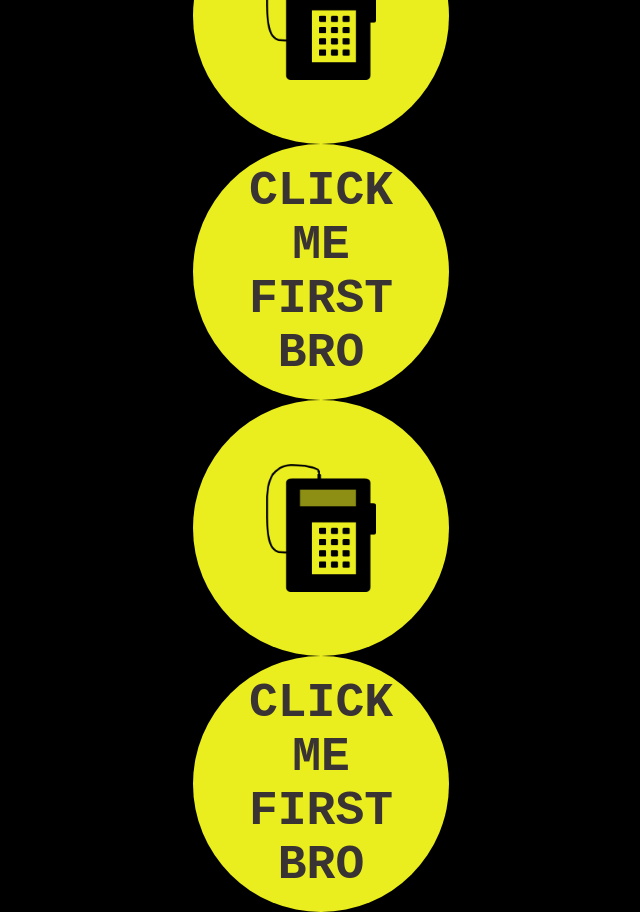
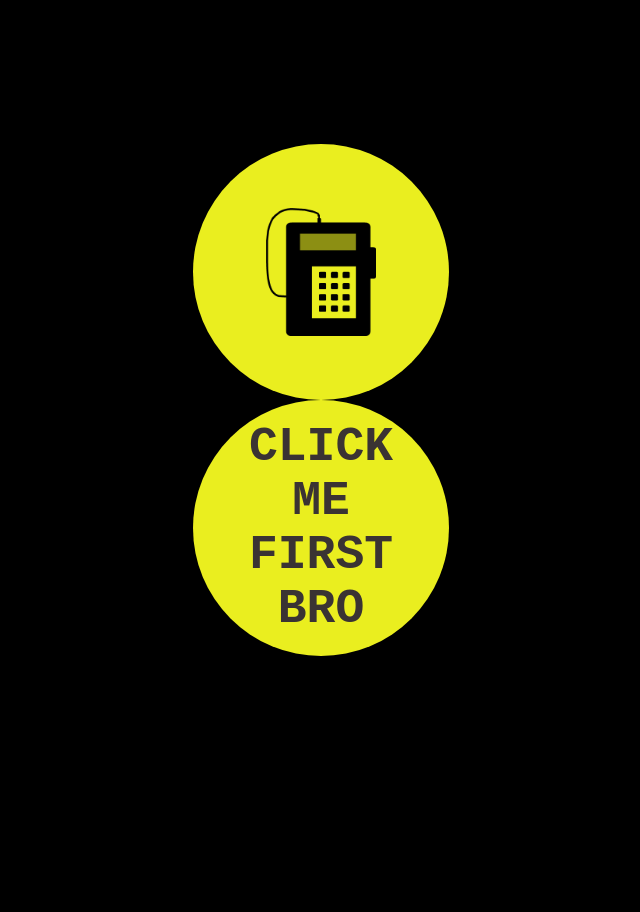
Before and after one commit to LHazlebeck/CS-Timer, a plain HTML site: page index.html in a window 1280 px wide. Shown: the whole page, without its empty margins (319-959 px from the left). After the commit the page ends 800 px from the top, so only its background shows below. Drawn offline with Linux system fonts and the light colour scheme.

Commit message:
Update index.html

```diff
--- a/index.html
+++ b/index.html
@@ -15,7 +15,6 @@
         <audio id="defuseannouncement" src="audio/defuseAnnouncement.mp3"></audio>
         <audio id="twin" src="audio/tWin.mp3"></audio>
         <audio id="yay" src="audio/yay.mp3"></audio>
-        <script type="module" src="./js-code.js"></script>
  <!--     <img src="./W_c4_csgo.png" id="c4" alt="bruh">
         <button id="reset">
             <img src="./C4_hud_csgo.png" style="height: 7rem; width:fit-content; filter:brightness(0%)">
```
